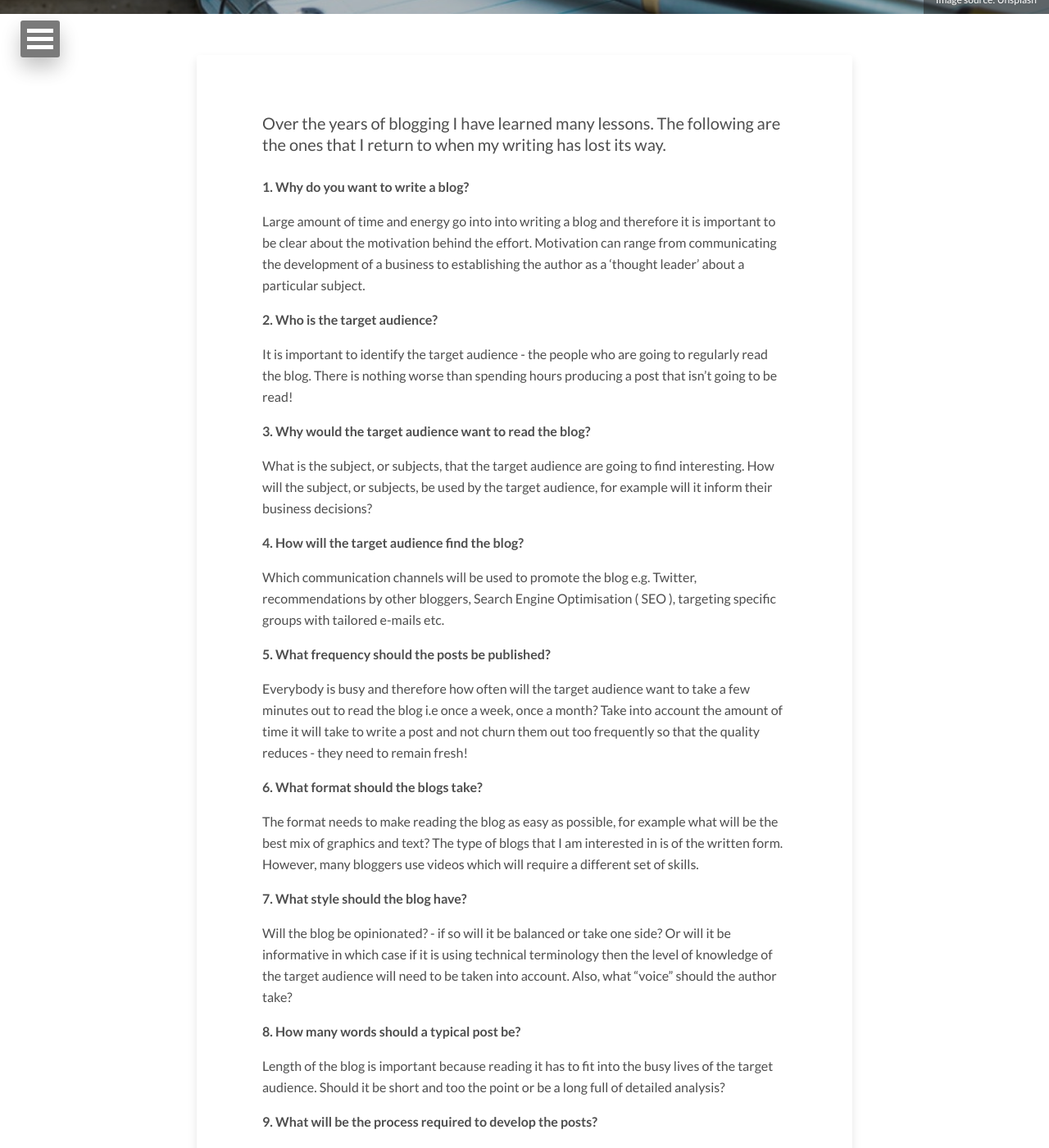
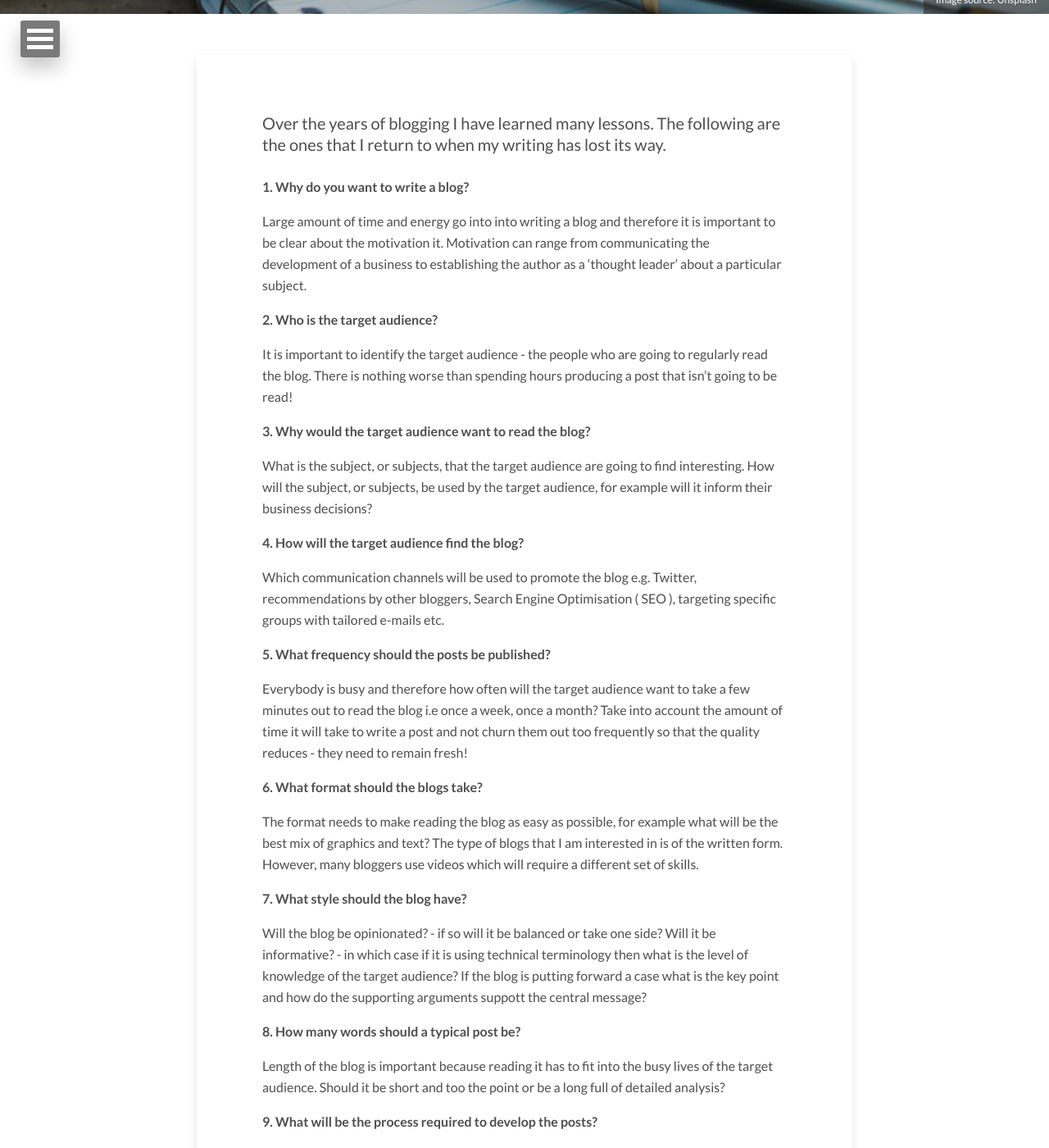
Before and after one commit to dtinblack/dtinblack.github.io, a Jekyll site: the page built from _posts/2016-01-26-ten-tips-for-blogs.md, in a window 1280 px wide and 1400 px high, scrolled down 383 px. Shown: the whole window at 82% size. Built offline with Jekyll 4.4.1, drawn with Linux system fonts in a browser that asks for light colours; nearby versions of some CDN libraries.

Commit message:
added more questions

```diff
--- a/_posts/2016-01-26-ten-tips-for-blogs.md
+++ b/_posts/2016-01-26-ten-tips-for-blogs.md
@@ -17,7 +17,7 @@ Over the years of blogging I have learned many lessons. The following are the on
 
 <b>1. Why do you want to write a blog?</b>
 
-Large amount of time and energy go into into writing a blog and therefore it is important to be clear about the motivation behind the effort. Motivation can range from communicating the development of a business to establishing the author as a 'thought leader' about a particular subject.
+Large amount of time and energy go into into writing a blog and therefore it is important to be clear about the motivation it. Motivation can range from communicating the development of a business to establishing the author as a 'thought leader' about a particular subject.
 
 <b>2. Who is the target audience?</b>
 
@@ -41,7 +41,7 @@ The format needs to make reading the blog as easy as possible, for example what
 
 <b>7. What style should the blog have?</b>
 
-Will the blog be opinionated? - if so will it be balanced or take one side? Or will it be informative in which case if it is using technical terminology then the level of knowledge of the target audience will need to be taken into account. Also, what "voice" should the author take?
+Will the blog be opinionated? - if so will it be balanced or take one side? Will it be informative? - in which case if it is using technical terminology then what is the level of knowledge of the target audience?  If the blog is putting forward a case what is the key point and how do the supporting arguments suppott the central message?
 
 <b>8. How many words should a typical post be?</b>
 
```
